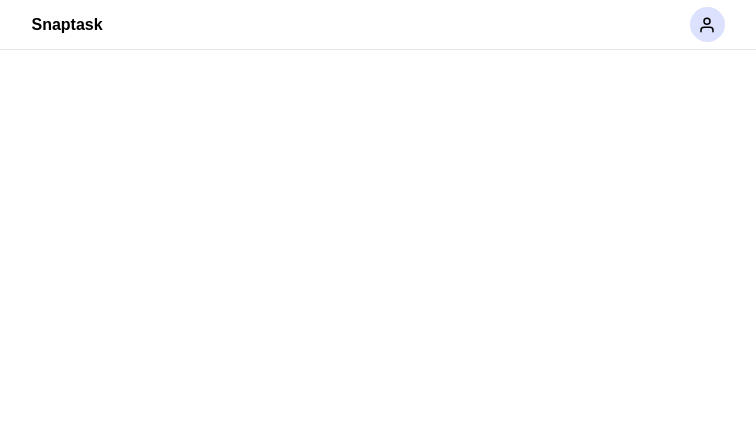
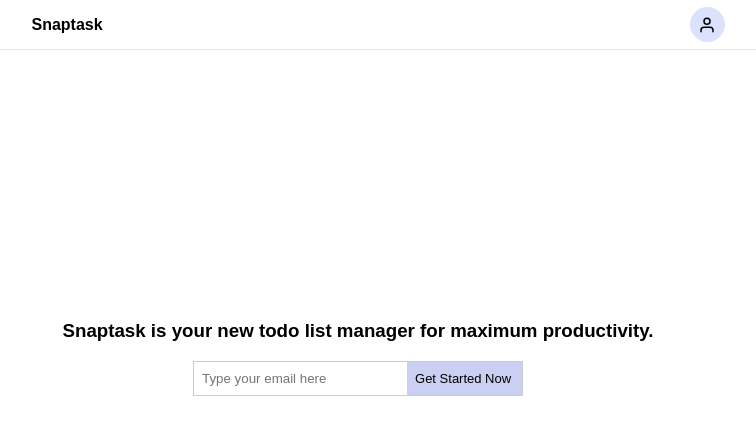
Before and after one commit to therealrinku/robonote, a Next.js app: page / in a window 1280 px wide. Shown: the top 434 px of the page, without its empty margins (282-1038 px from the left). Built offline with nearby package versions, Linux system fonts and the light colour scheme.

Commit message:
section one done

```diff
--- /dev/null
+++ b/components/HomeSectionOne.js
@@ -0,0 +1,18 @@
+import homepageStyles from "../styles/Home.module.css";
+import { useRouter } from "next/router";
+
+const HomepageOne = () => {
+  const router = useRouter();
+
+  return (
+    <div className={homepageStyles.homeSectionOne}>
+      <h3>Snaptask is your new todo list manager for maximum productivity.</h3>
+      <section>
+        <input type="text" placeholder="Type your email here" />
+        <button onClick={() => router.push("/signup")}>Get Started Now</button>
+      </section>
+    </div>
+  );
+};
+
+export default HomepageOne;
--- a/pages/index.js
+++ b/pages/index.js
@@ -1,5 +1,10 @@
+import HomeSectionOne from "../components/HomeSectionOne";
 import styles from "../styles/Home.module.css";
 
 export default function Home() {
-  return <div className={styles.container}></div>;
+  return (
+    <div className={styles.container}>
+      <HomeSectionOne />
+    </div>
+  );
 }
--- a/styles/Home.module.css
+++ b/styles/Home.module.css
@@ -1,122 +1,30 @@
-.container {
-  min-height: 100vh;
-  padding: 0 0.5rem;
-  display: flex;
-  flex-direction: column;
-  justify-content: center;
-  align-items: center;
-}
-
-.main {
-  padding: 5rem 0;
-  flex: 1;
-  display: flex;
-  flex-direction: column;
-  justify-content: center;
-  align-items: center;
-}
-
-.footer {
-  width: 100%;
-  height: 100px;
-  border-top: 1px solid #eaeaea;
-  display: flex;
-  justify-content: center;
-  align-items: center;
-}
-
-.footer img {
-  margin-left: 0.5rem;
-}
-
-.footer a {
-  display: flex;
-  justify-content: center;
-  align-items: center;
-}
-
-.title a {
-  color: #0070f3;
-  text-decoration: none;
-}
-
-.title a:hover,
-.title a:focus,
-.title a:active {
-  text-decoration: underline;
-}
-
-.title {
-  margin: 0;
-  line-height: 1.15;
-  font-size: 4rem;
-}
-
-.title,
-.description {
+.homeSectionOne {
+  margin-top: 40vh;
   text-align: center;
 }
 
-.description {
-  line-height: 1.5;
-  font-size: 1.5rem;
+.homeSectionOne section {
+  border: solid 1px rgba(0, 0, 0, 0.2);
+  display: flex;
+  align-items: center;
+  justify-content: stretch;
+  width: 330px;
+  margin: auto;
+  height: 35px;
 }
 
-.code {
-  background: #fafafa;
-  border-radius: 5px;
-  padding: 0.75rem;
-  font-size: 1.1rem;
-  font-family: Menlo, Monaco, Lucida Console, Liberation Mono, DejaVu Sans Mono,
-    Bitstream Vera Sans Mono, Courier New, monospace;
+.homeSectionOne input,
+.homeSectionOne button {
+  height: 100%;
+  border: none;
+  outline: none;
+  width: 65%;
+  padding: 8px;
 }
 
-.grid {
-  display: flex;
-  align-items: center;
-  justify-content: center;
-  flex-wrap: wrap;
-  max-width: 800px;
-  margin-top: 3rem;
+.homeSectionOne button {
+  width: 35%;
+  padding-left: 5px;
+  background: #cbd0f3;
+  font-size: 13px;
 }
-
-.card {
-  margin: 1rem;
-  flex-basis: 45%;
-  padding: 1.5rem;
-  text-align: left;
-  color: inherit;
-  text-decoration: none;
-  border: 1px solid #eaeaea;
-  border-radius: 10px;
-  transition: color 0.15s ease, border-color 0.15s ease;
-}
-
-.card:hover,
-.card:focus,
-.card:active {
-  color: #0070f3;
-  border-color: #0070f3;
-}
-
-.card h3 {
-  margin: 0 0 1rem 0;
-  font-size: 1.5rem;
-}
-
-.card p {
-  margin: 0;
-  font-size: 1.25rem;
-  line-height: 1.5;
-}
-
-.logo {
-  height: 1em;
-}
-
-@media (max-width: 600px) {
-  .grid {
-    width: 100%;
-    flex-direction: column;
-  }
-}
```
Also changed, not shown: 1 other file (tests, documents, lock files or other folders).
